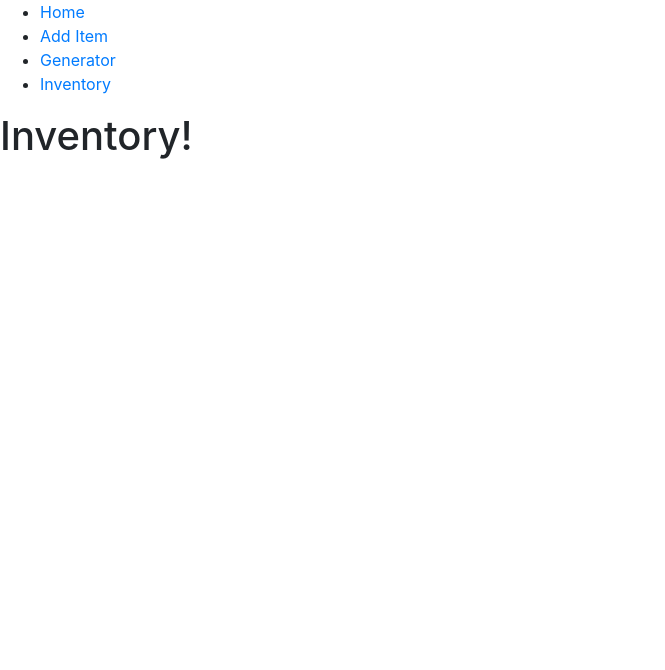
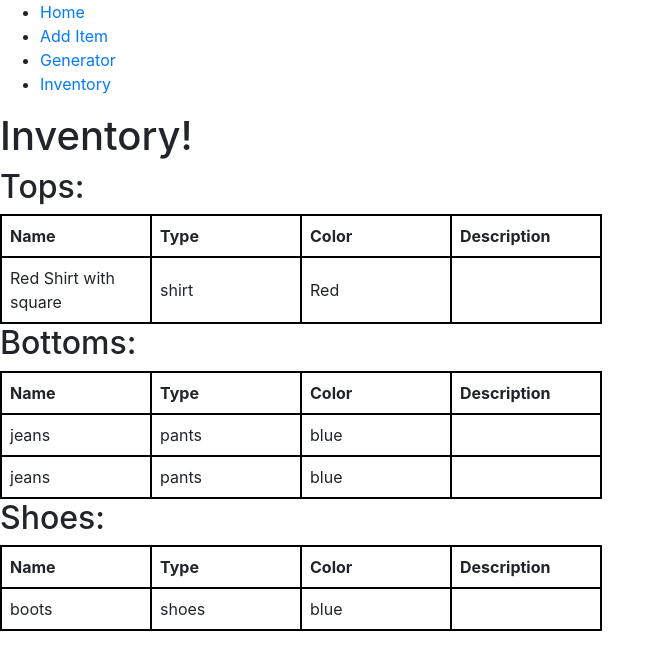
Before and after one commit to Brian3R/humanFactorProject, a React (Create React App) app in the folder client/: page /inventory in a window 1280 px wide. Shown: the top 670 px of the page, without its empty margins (0-665 px from the left). Built offline with nearby package versions, Linux system fonts and the light colour scheme.

Commit message:
Inventory screen populated using schema
Delete button still to be implemented, can come when we implement database interaction

```diff
--- a/client/src/components/AddItem.js
+++ b/client/src/components/AddItem.js
@@ -3,7 +3,6 @@ import Navbar from './Navbar';
 import NewItemForm from './newitem/NewItemForm';
 
 const AddItem = () => {
-
     return(
         <div>
             <Navbar/>
--- a/client/src/components/Generator.js
+++ b/client/src/components/Generator.js
@@ -1,13 +1,20 @@
 import React from 'react';
 import Navbar from './Navbar';
 
+//example json
+
+
 const Generator = () => {
+    const handleGeneration = () => {
+
+    }
     return (
         <div>
             <Navbar/>
             <h1>
                 Generator!
             </h1>
+            <button onClick={handleGeneration}>Make me an outfit</button>
         </div>
     );
 }
--- a/client/src/components/Inventory.js
+++ b/client/src/components/Inventory.js
@@ -1,13 +1,105 @@
 import React from 'react';
 import Navbar from './Navbar'
+import {useState} from 'react';
+
+//example json:
+let userDataJSON = '{"inventory": [ [{"title": "Red Shirt with square","clothing_type": "shirt","body_region": 0,"color": "Red","favorability": 2}],'+
+'[{"title": "jeans","clothing_type": "pants","body_region": 1,"color": "blue","favorability": 2},'+
+'{"title": "jeans","clothing_type": "pants","body_region": 1,"color": "blue","favorability": 2}],'+
+'[{"title": "boots","clothing_type": "shoes","body_region": 2,"color": "blue","favorability": 2}]]}'
 
 const Inventory = () => {
+    const [data,setData] = useState([]);
+
+    useState(() => {
+        setData(JSON.parse(userDataJSON).inventory);
+    },[]);
+
+    const tableStyle = {
+        borderCollapse: 'collapse',
+    };
+
+    const cellStyle = {
+        width: '150px',
+        border: '2px solid black',
+        padding: '8px'
+    };
+
     return (
         <div>
             <Navbar/>
             <h1>
                 Inventory!
             </h1>
+            <h2>
+                Tops:
+            </h2>
+            <table style={tableStyle}>
+                <thead>
+                    <tr>
+                        <th style={cellStyle}>Name</th>
+                        <th style={cellStyle}>Type</th>
+                        <th style={cellStyle}>Color</th>
+                        <th style={cellStyle}>Description</th>
+                    </tr>
+                </thead>
+                <tbody>
+                    {data[0] && data[0].map((item) => (
+                            <tr key={item.title}>
+                                <td style={cellStyle}>{item.title}</td>
+                                <td style={cellStyle}>{item.clothing_type}</td>
+                                <td style={cellStyle}>{item.color}</td>
+                                <td style={cellStyle}>{item.description}</td>
+                            </tr>
+                    ))}
+                </tbody>
+            </table>
+            <h2>
+                Bottoms:
+            </h2>
+            <table>
+                <thead>
+                    <tr>
+                        <th style={cellStyle}>Name</th>
+                        <th style={cellStyle}>Type</th>
+                        <th style={cellStyle}>Color</th>
+                        <th style={cellStyle}>Description</th>
+                    </tr>
+                </thead>
+                <tbody>
+                    {data[1] && data[1].map((item) => (
+                            <tr key={item.title}>
+                                <td style={cellStyle}>{item.title}</td>
+                                <td style={cellStyle}>{item.clothing_type}</td>
+                                <td style={cellStyle}>{item.color}</td>
+                                <td style={cellStyle}>{item.description}</td>
+                            </tr>
+                    ))}
+                </tbody>
+            </table>
+            <h2>
+                Shoes:
+            </h2>
+            <table>
+                <thead>
+                    <tr>
+                        <th style={cellStyle}>Name</th>
+                        <th style={cellStyle}>Type</th>
+                        <th style={cellStyle}>Color</th>
+                        <th style={cellStyle}>Description</th>
+                    </tr>
+                </thead>
+                <tbody>
+                    {data[2] && data[2].map((item) => (
+                            <tr key={item.title}>
+                                <td style={cellStyle}>{item.title}</td>
+                                <td style={cellStyle}>{item.clothing_type}</td>
+                                <td style={cellStyle}>{item.color}</td>
+                                <td style={cellStyle}>{item.description}</td>
+                            </tr>
+                    ))}
+                </tbody>
+            </table>
         </div>
     );
 }
--- a/client/src/components/newitem/dropdowns/BottomDropdown.js
+++ b/client/src/components/newitem/dropdowns/BottomDropdown.js
@@ -1,15 +1,14 @@
 import React from 'react';
 import {useState} from 'react';
 
-const BottomDropdown = () => {
+const BottomDropdown = (props) => {
     const subtypes = ["Jeans","Sweatpants","Athletic Shorts","Slacks","Cargo Pants"]
-    const [subtype, setSubtype] = useState('');
     const handleChange = (event) => {
-        setSubtype(event.target.value);
+        props.onChange(event.target.value);
     }
     return (
         <div>
-            <select value={subtype} onChange={handleChange}>
+            <select onChange={handleChange}>
                 <option value="">Select a subtype of bottom</option>
                 {subtypes.map((option) => (
                     <option key={option} value={option}>{option}</option>
--- a/client/src/components/newitem/dropdowns/ColorDropdown.js
+++ b/client/src/components/newitem/dropdowns/ColorDropdown.js
@@ -4,7 +4,6 @@ import {useState} from 'react';
 const ColorDropdown = (props) => {
     const colors = ["Red","Blue","Green","Yellow","Orange","Black","White"];
     const handleChange = (event) => {
-        //setColor(event.target.value);
         props.onChange(event.target.value);
     }
     return(
```
